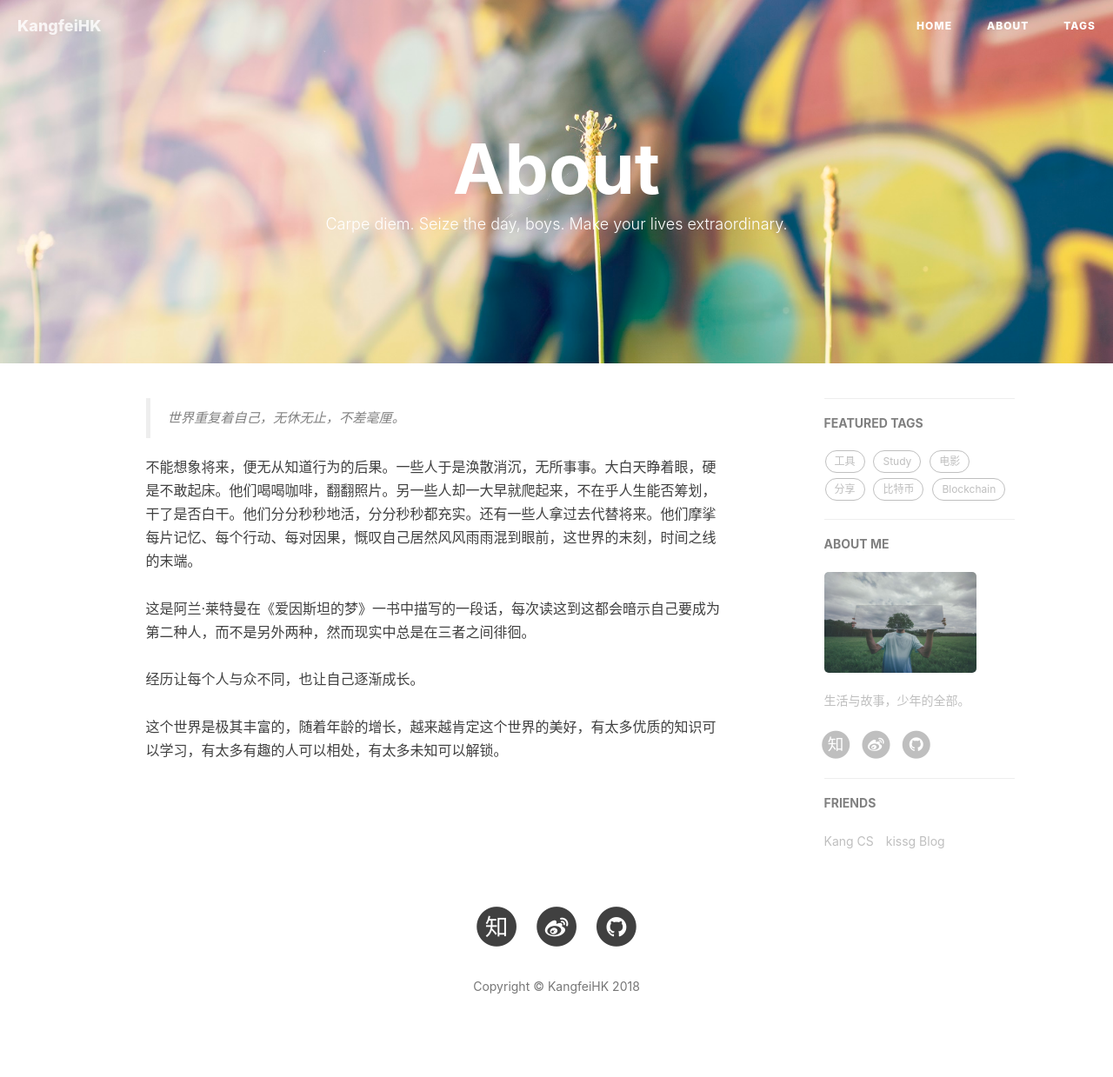
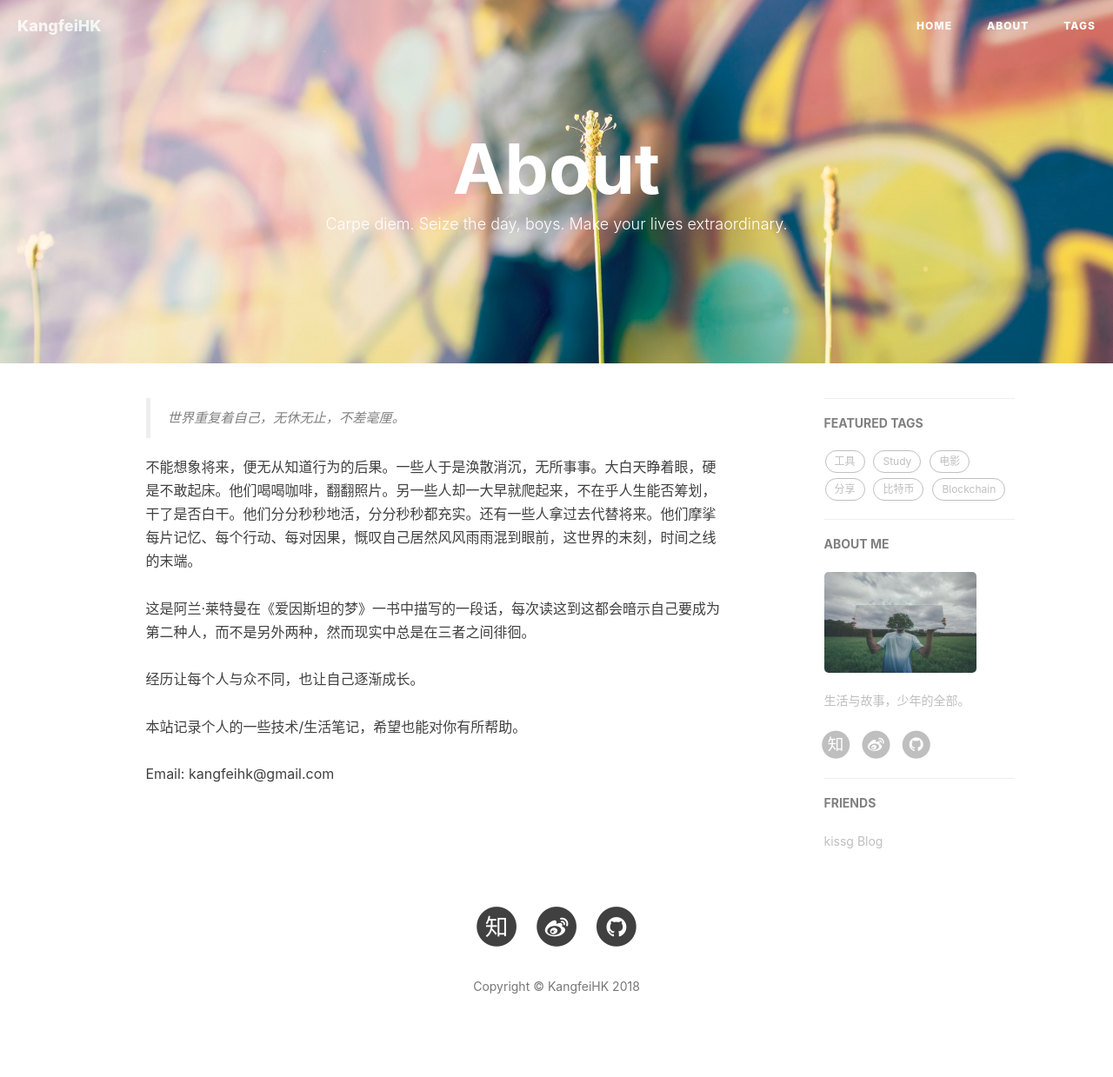
Before and after one commit to KangfeiHK/KangfeiHK.github.io, a Jekyll site: the page built from about.html, in a window 1280 px wide. Shown: the whole page at 87% size. Built offline with Jekyll 4.4.1, drawn with Linux system fonts in a browser that asks for light colours; nearby versions of some CDN libraries; comment, search, counter and statistics services are not loaded.

Commit message:
update intros

```diff
--- a/_config.yml
+++ b/_config.yml
@@ -81,9 +81,6 @@ featured-condition-size: 1              # A tag will be featured if the size of
 # Friends
 friends: [
     {
-        title: "Kang CS",
-        href: "http://kangfeihk.com/notes/"
-    },{
         title: "kissg Blog",
         href: "http://kissg.me/"
     }
--- a/about.html
+++ b/about.html
@@ -16,7 +16,7 @@ header-img: "img/about-bg.jpg"
     <blockquote>
         世界重复着自己，无休无止，不差毫厘。
     </blockquote>
-    不能想象将来，便无从知道行为的后果。一些人于是涣散消沉，无所事事。大白天睁着眼，硬是不敢起床。他们喝喝咖啡，翻翻照片。另一些人却一大早就爬起来，不在乎人生能否筹划，干了是否白干。他们分分秒秒地活，分分秒秒都充实。还有一些人拿过去代替将来。他们摩挲每片记忆、每个行动、每对因果，慨叹自己居然风风雨雨混到眼前，这世界的末刻，时间之线的末端。<br><br>这是阿兰·莱特曼在《爱因斯坦的梦》一书中描写的一段话，每次读这到这都会暗示自己要成为第二种人，而不是另外两种，然而现实中总是在三者之间徘徊。<br><br>经历让每个人与众不同，也让自己逐渐成长。<br><br>这个世界是极其丰富的，随着年龄的增长，越来越肯定这个世界的美好，有太多优质的知识可以学习，有太多有趣的人可以相处，有太多未知可以解锁。
+    不能想象将来，便无从知道行为的后果。一些人于是涣散消沉，无所事事。大白天睁着眼，硬是不敢起床。他们喝喝咖啡，翻翻照片。另一些人却一大早就爬起来，不在乎人生能否筹划，干了是否白干。他们分分秒秒地活，分分秒秒都充实。还有一些人拿过去代替将来。他们摩挲每片记忆、每个行动、每对因果，慨叹自己居然风风雨雨混到眼前，这世界的末刻，时间之线的末端。<br><br>这是阿兰·莱特曼在《爱因斯坦的梦》一书中描写的一段话，每次读这到这都会暗示自己要成为第二种人，而不是另外两种，然而现实中总是在三者之间徘徊。<br><br>经历让每个人与众不同，也让自己逐渐成长。<br><br>本站记录个人的一些技术/生活笔记，希望也能对你有所帮助。<br><br> Email: kangfeihk@gmail.com
 
 </div>
 
```
